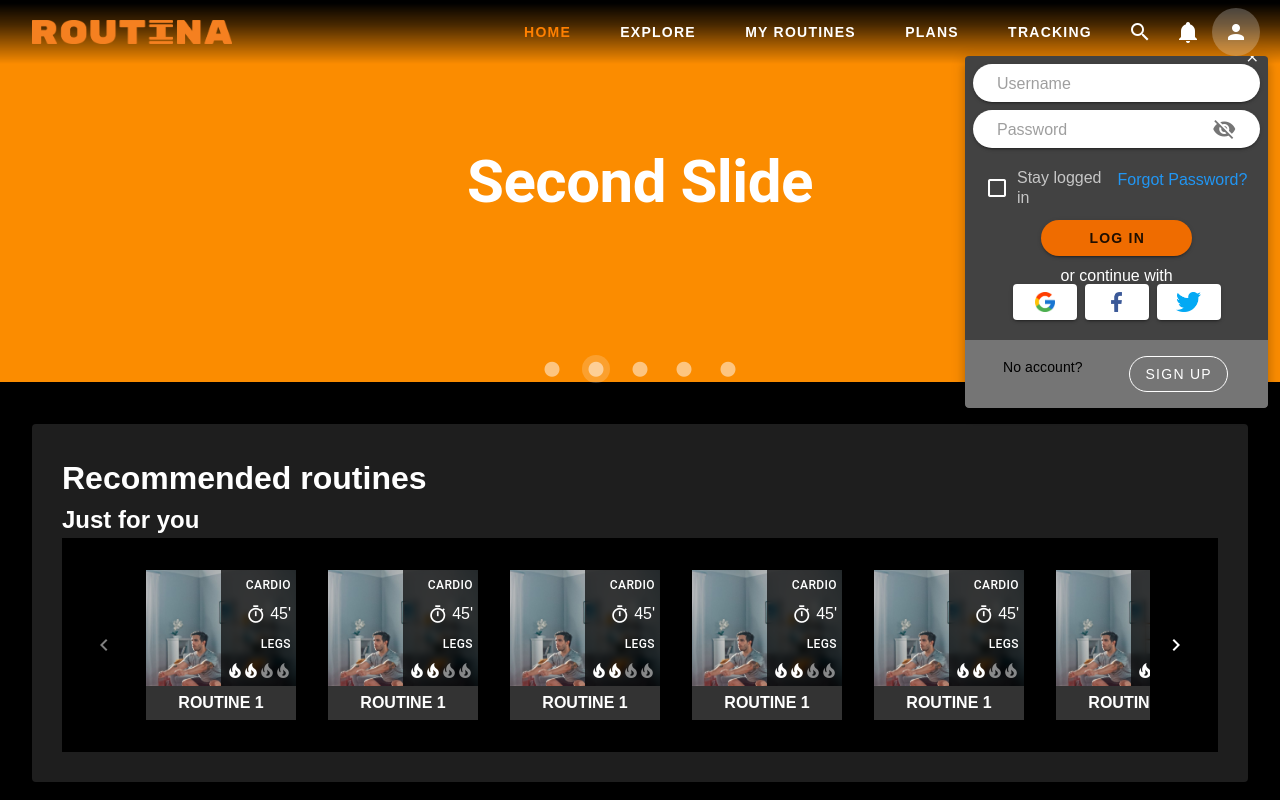
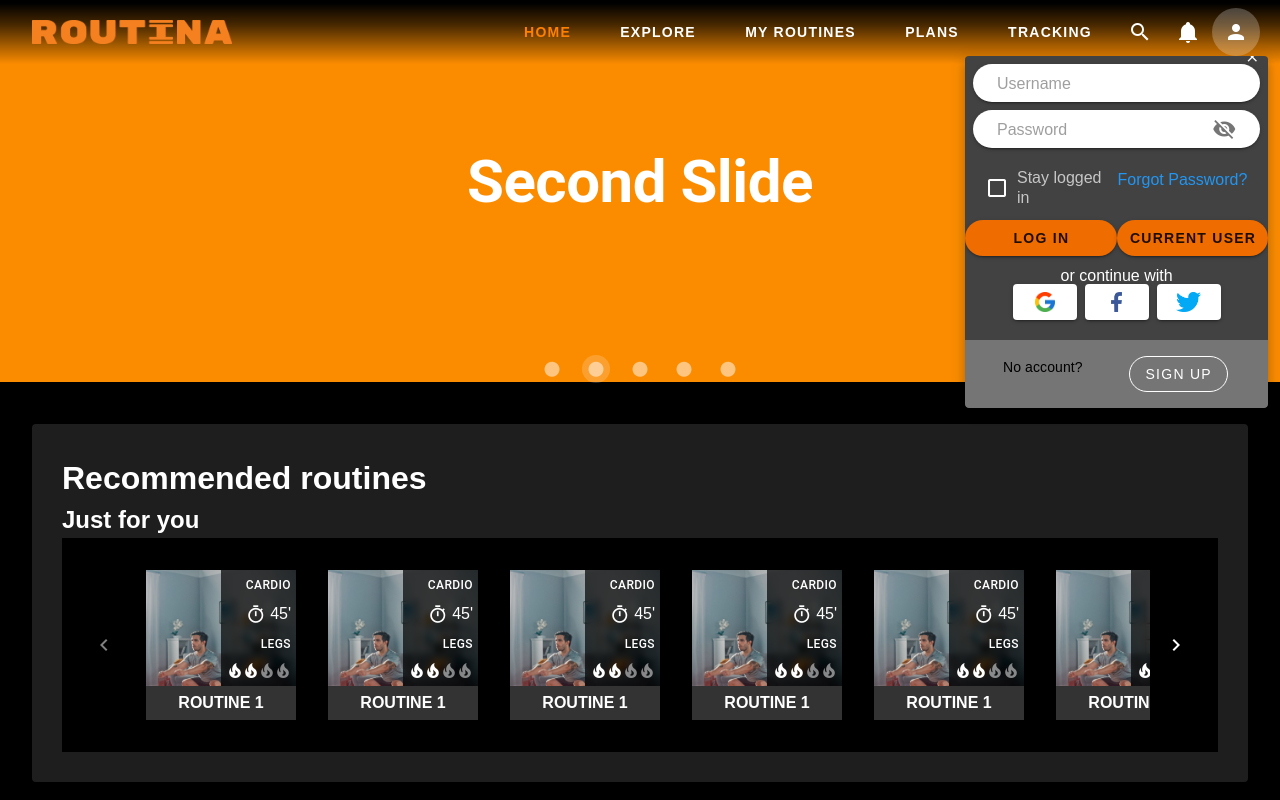
Before and after one commit to gonzaloarca/routina-web, a Vue app in the folder routina/: page / in a window 1280 px wide. Both pictures are taken after a click on the button 1236 px from the left and 32 px from the top of the page. Shown: the top 800 px of the page. Built offline with nearby package versions, Linux system fonts and the light colour scheme.

Commit message:
getCurrentUser tests

```diff
--- a/routina/src/components/LoginPopOver.vue
+++ b/routina/src/components/LoginPopOver.vue
@@ -80,6 +80,15 @@
               class="button font-weight-bold"
               v-on:click="login()"
             >Log in
+            </v-btn>
+            <v-btn
+              rounded
+              width="50%"
+              color="orange darken-3"
+              light
+              class="button font-weight-bold"
+              v-on:click="current()"
+            >Current User
             </v-btn>
           </div>
         </template>
@@ -181,6 +190,9 @@ export default {
         }
 
 
+      },
+      current:function(){
+        console.log("CURRENT USER = " + UserApi.getCurrentUser());
       }
     }
 
--- a/routina/src/services/user.js
+++ b/routina/src/services/user.js
@@ -17,6 +17,11 @@ class UserApi {
         await Api.post(`${UserApi.url}/logout`, true, controller);
         Api.token = undefined;
     }
+
+    static async getCurrentUser(controller){
+        return await Api.get(`${UserApi.url}/current`,true,controller);
+
+    }
 }
 
 class Credentials {
```
